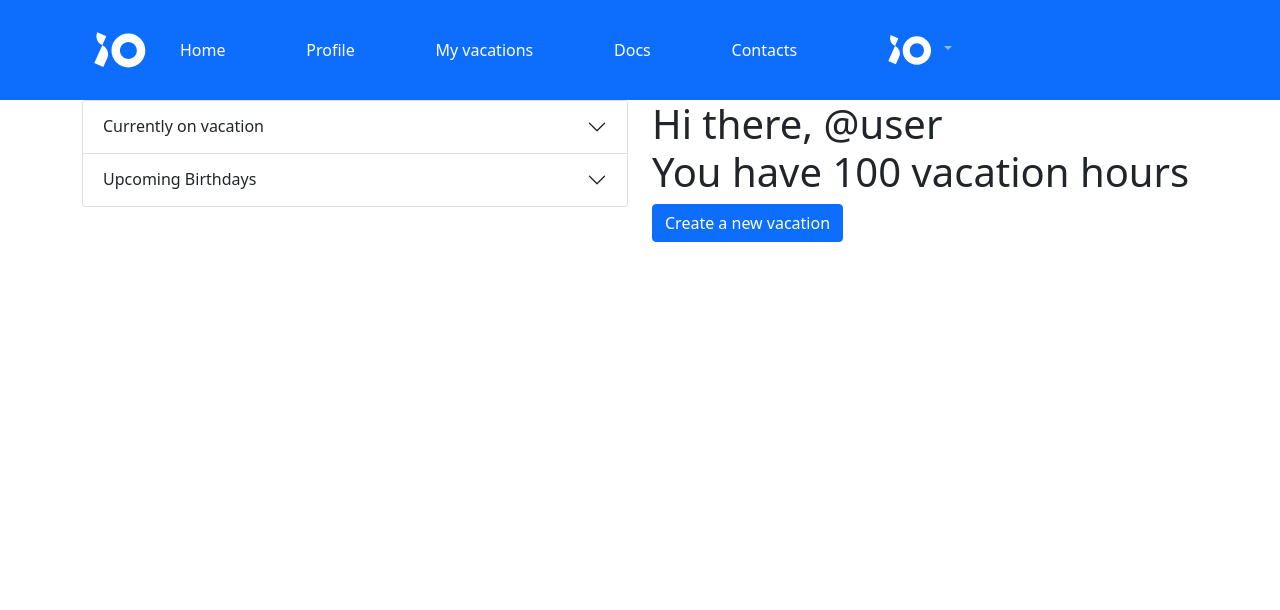
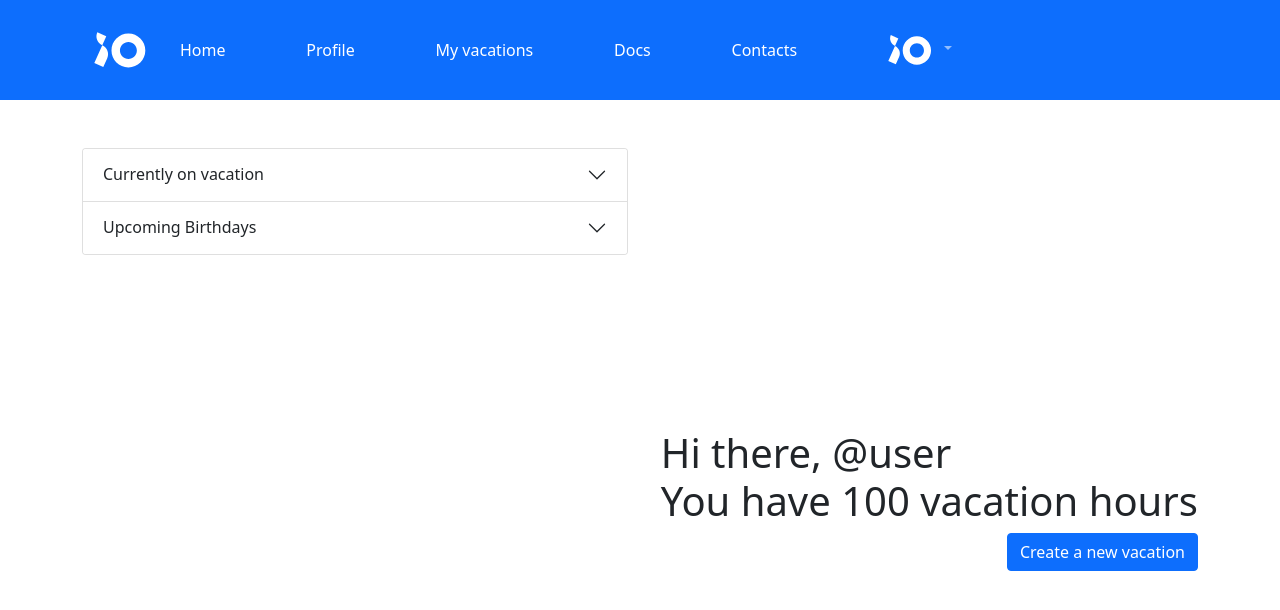
Before and after one commit to kristiyan675/ioPeoplePractise, a React (Create React App) app: page / in a window 1280 px wide. Shown: the top 610 px of the page. Built offline with nearby package versions, Linux system fonts and the light colour scheme.

Commit message:
Fix Header Flexbox styles

```diff
--- a/src/components/Homepage/Homepage.js
+++ b/src/components/Homepage/Homepage.js
@@ -1,4 +1,11 @@
-import { Button, Accordion, Container, Row, Col } from "react-bootstrap";
+import {
+  Button,
+  Accordion,
+  Container,
+  Row,
+  Col,
+  ListGroup,
+} from "react-bootstrap";
 import Navigation from "./Navigation/Navigation";
 import classes from "./Homepage.module.scss";
 const Homepage = (props) => {
@@ -6,24 +13,20 @@ const Homepage = (props) => {
     <header className={classes.header}>
       <Navigation />
       <Container>
-        <Row>
-          <Col>
+        <Row className={classes["header-content"]}>
+          <Col className=' py-5'>
             <Accordion>
               <Accordion.Item eventKey="0">
                 <Accordion.Header>Currently on vacation</Accordion.Header>
-        <Accordion.Body>
-       User1
-        </Accordion.Body>
+                <Accordion.Body>User1</Accordion.Body>
               </Accordion.Item>
               <Accordion.Item eventKey="1">
                 <Accordion.Header>Upcoming Birthdays</Accordion.Header>
-        <Accordion.Body>
-         User3
-        </Accordion.Body>
+                <Accordion.Body>User3</Accordion.Body>
               </Accordion.Item>
             </Accordion>
           </Col>
-          <Col>
+          <Col className="d-flex align-items-end py-5 flex-column justify-content-center">
             <h1>
               Hi there, @user <br /> You have 100 vacation hours
             </h1>
--- a/src/components/Homepage/Homepage.module.scss
+++ b/src/components/Homepage/Homepage.module.scss
@@ -1,4 +1,6 @@
-.header{
-    height: 100vh;
-
+.header {
+  height: 100vh;
 }
+.header-content {
+  height: 100vh;
+}
```
Lines whose indentation alone changed are shown as unchanged.
